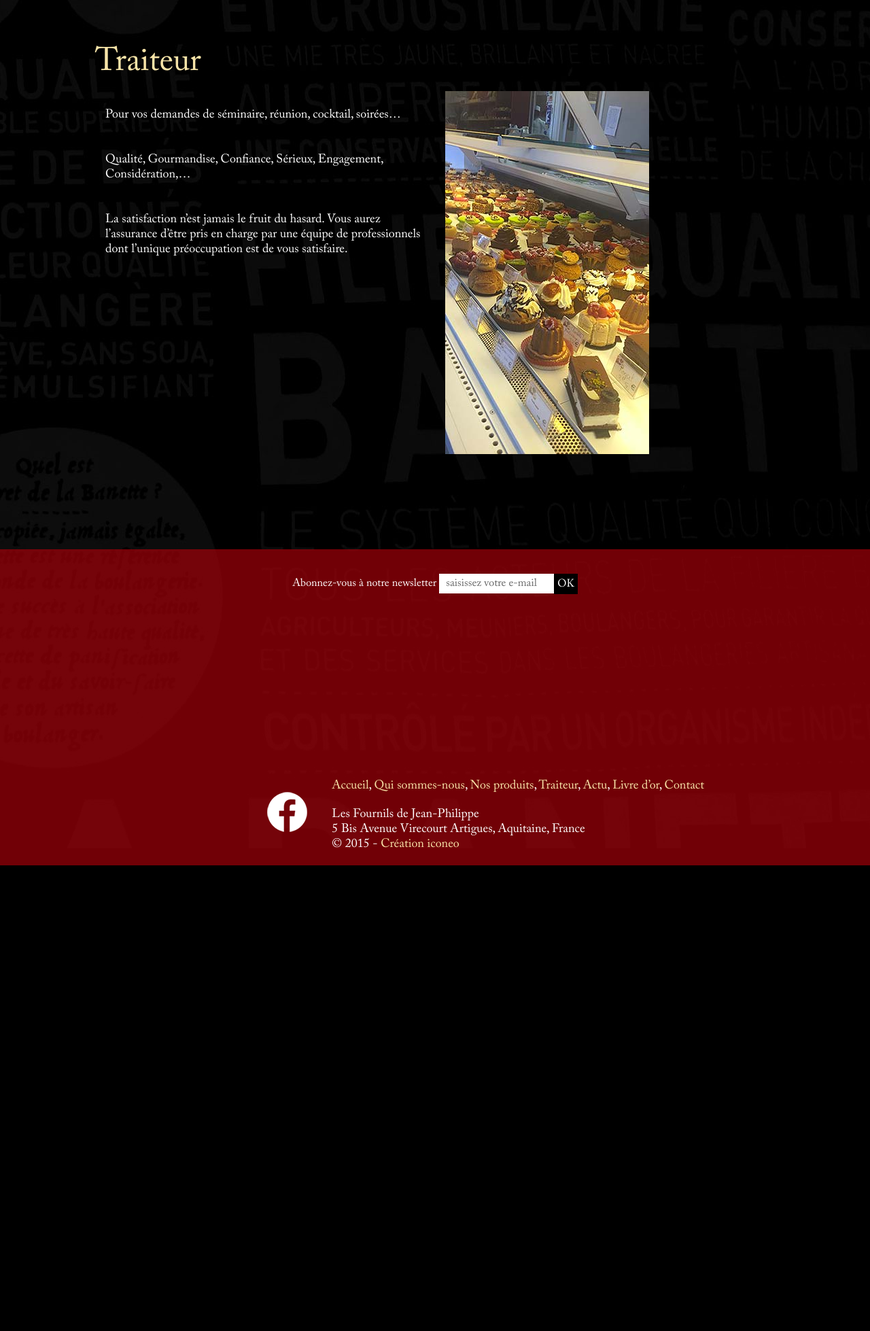
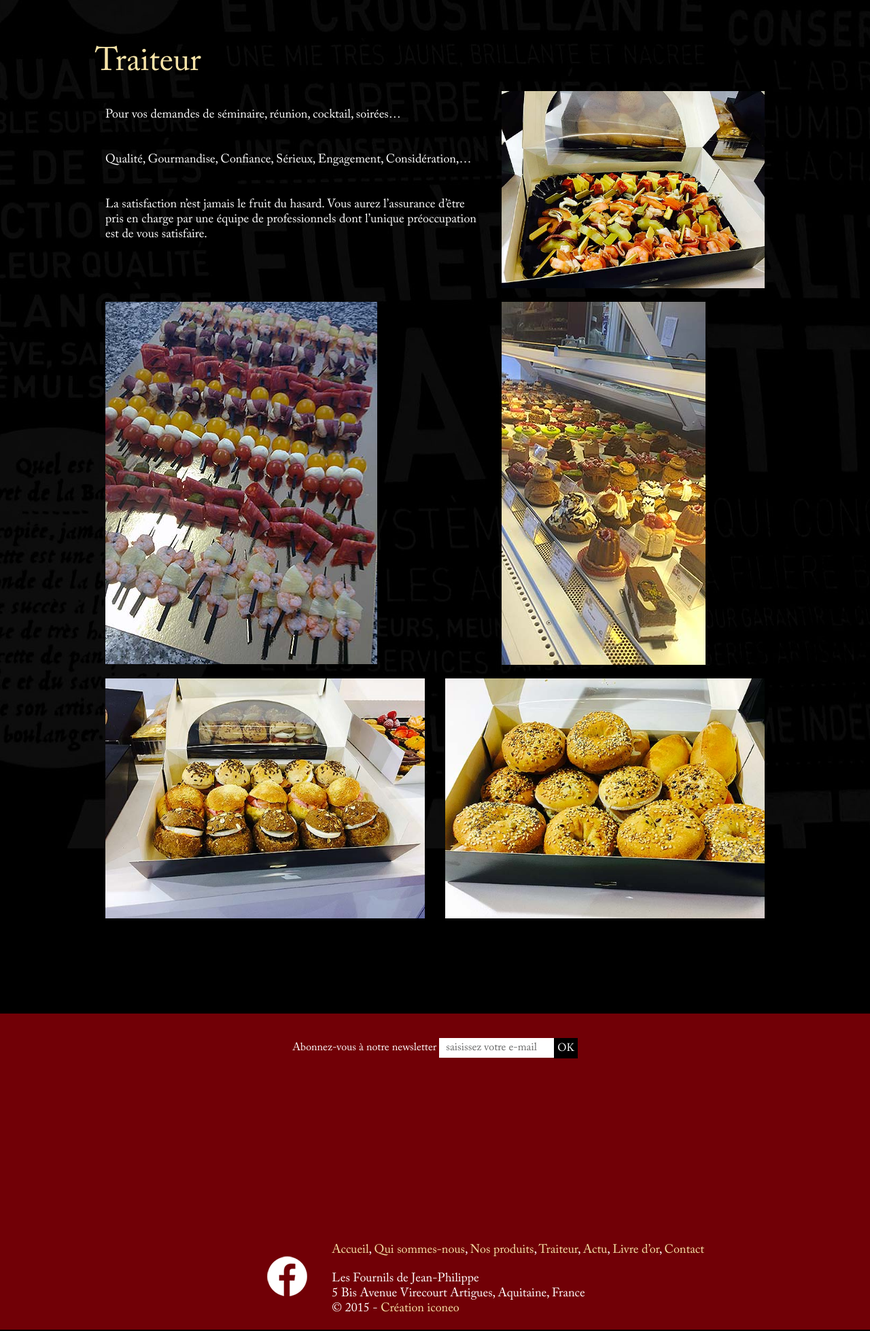
Before and after one commit to xav335/fournil, a PHP site: page /traiteur.php in a window 1280 px wide. Shown: the part 552-2510 px from the top of the page at 68% size. Before the commit the page ends 1825 px from the top, so only its background shows below. Run offline with PHP 8.4, Linux system fonts and the light colour scheme; some libraries are stand-ins or nearby versions; some web fonts are replaced.

Commit message:
ajout photos traiteur + conf mail en production

```diff
--- a/inc/inc.config.php
+++ b/inc/inc.config.php
@@ -46,7 +46,7 @@
 	define( "FACEBOOK_LINK", 	"https://www.facebook.com/lesfournilsdejeanphilippe" );
 
 	// ---- Mail d'envoi
-	define( "MAIL_TEST", 	"fjavi.gonzalez@gmail.com" ); // Si rempli alors cette valeur ser utilis�e pour les diff�rents envois de mails
-	define( "MAIL_CONTACT", "fjavi.gonzalez@gmail.com" );
+	define( "MAIL_TEST", 	"" ); // Si rempli alors cette valeur ser utilis�e pour les diff�rents envois de mails
+	define( "MAIL_CONTACT", "contact@fournildartigues.com" );
 	define( "MAIL_BCC", 	"xav335@hotmail.com,fjavi.gonzalez@gmail.com,jav_gonz@yahoo.com" );
 ?>
--- a/traiteur.php
+++ b/traiteur.php
@@ -13,7 +13,7 @@
 
 			<h2>Traiteur</h2>
 
-			<div class="large-6 medium-6 small-12 columns">
+			<div class="large-7 medium-7 small-12 columns">
 				<br>
 				<p>Pour vos demandes de séminaire, réunion, cocktail, soirées…</p>
 <br>
@@ -23,9 +23,30 @@
                    professionnels dont l’unique préoccupation est de vous satisfaire.</p>
 
 			</div>
+			<div class="large-5 medium-5 small-12 columns">
+
+				<p><img src="img/traiteur3.jpg" alt="" /></p>
+
+			</div>
+		</div>
+
+		<div class="row">
+			<div class="large-7 medium-7 small-12 columns">
+				<p><img src="img/traiteur2.jpg" alt="" /></p>
+			</div>
+			<div class="large-5 medium-5 small-12 columns">
+
+				<p><img src="img/traiteur.jpg" alt="" /></p>
+
+			</div>
+		</div>
+		<div class="row">
+			<div class="large-6 medium-6 small-12 columns">
+				<p><img src="img/traiteur4.jpg" alt="" /></p>
+			</div>
 			<div class="large-6 medium-6 small-12 columns">
 
-				<p><img src="img/traiteur.jpg" alt="" /></p>
+				<p><img src="img/traiteur5.jpg" alt="" /></p>
 
 			</div>
 		</div>
```
Also changed, not shown: img/traiteur2.jpg (added), img/traiteur3.jpg (added), img/traiteur4.jpg (added), img/traiteur5.jpg (added).
